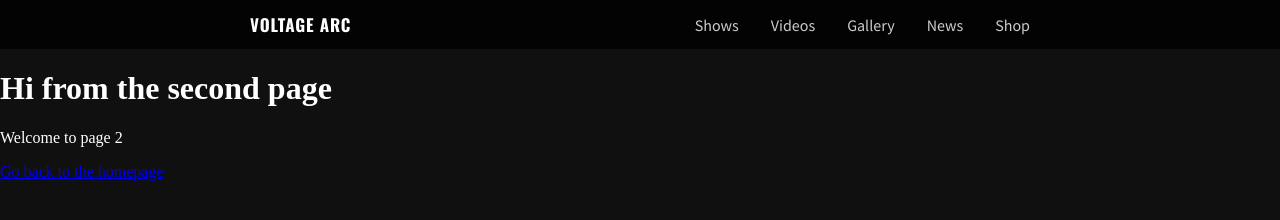
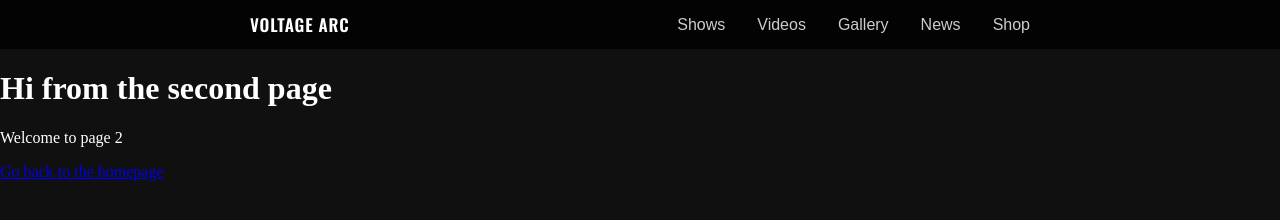
Before and after one commit to theCubix/highvoltage, a Gatsby site: page /page-2 in a window 1280 px wide. Built offline with nearby package versions, Linux system fonts and the light colour scheme; Gatsby itself is replaced by a stand-in of ours.

Commit message:
Updated fonts

```diff
--- a/src/layouts/main.js
+++ b/src/layouts/main.js
@@ -48,7 +48,8 @@ const Main = ({ children, data }) => (
           ]}
         >
           <html lang="de" />
-          <link href="https://fonts.googleapis.com/css?family=Oswald:700|Source+Sans+Pro:400,700" rel="stylesheet" async/>
+          {/* <link href="https://fonts.googleapis.com/css?family=Oswald:700|Source+Sans+Pro:400,700" rel="stylesheet" async/> */}
+          <link href="https://fonts.googleapis.com/css?family=IBM+Plex+Sans|Oswald:600,700" rel="stylesheet"></link>
         </Helmet>
 
         <Header siteTitle={data.site.siteMetadata.title} />
```
